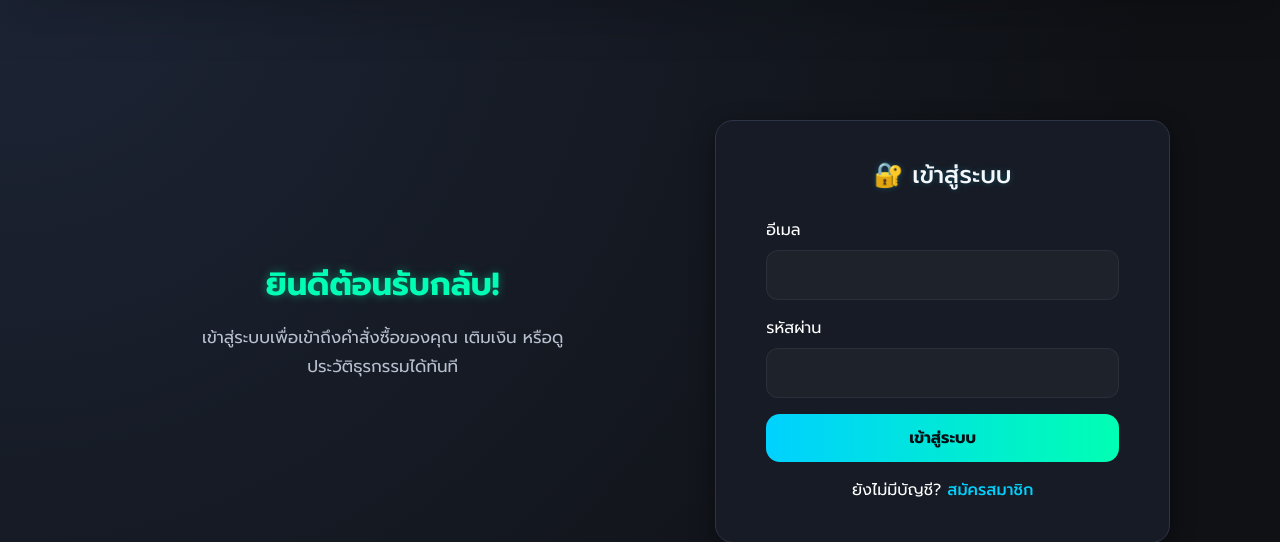
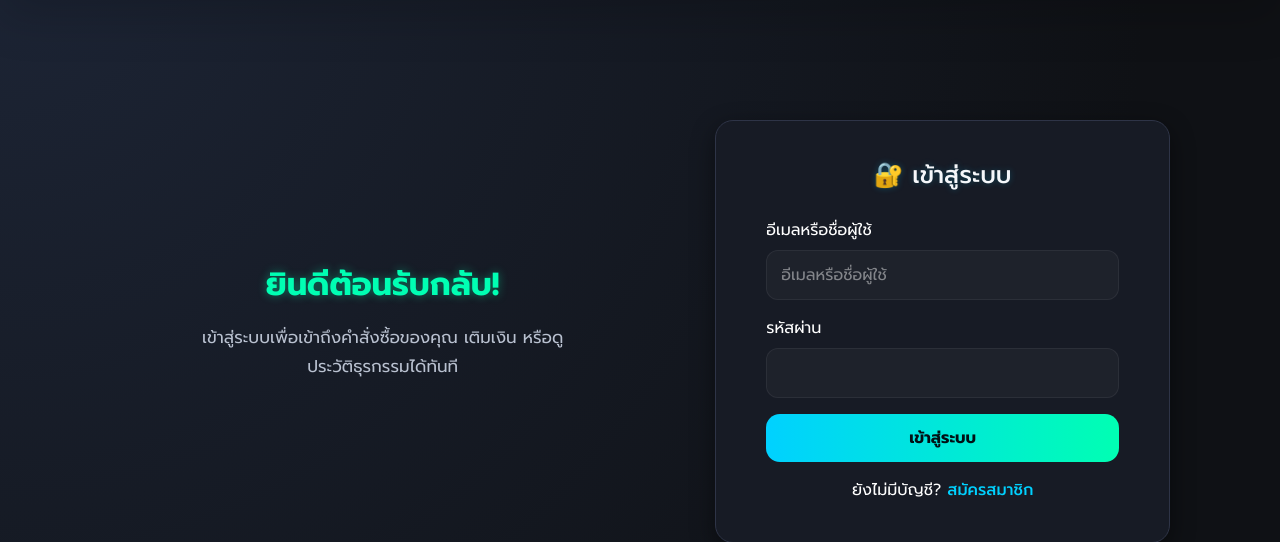
Before and after one commit to Lzer0x/Ldiwaa-Shop, a PHP site: page /login.php in a window 1280 px wide. Shown: the part 65-607 px from the top of the page. Run offline with PHP 8.4, Linux system fonts and the light colour scheme.

Commit message:
feat(login): allow login by username or email (identifier) and update form label

```diff
--- a/login.php
+++ b/login.php
@@ -5,14 +5,16 @@ include 'includes/header.php';
 
 // ตรวจสอบว่ามีการส่งฟอร์มหรือไม่
 if ($_SERVER['REQUEST_METHOD'] === 'POST') {
-    $email = trim($_POST['email'] ?? '');
-    $password = $_POST['password'] ?? '';
+  // รับค่า identifier ที่อาจจะเป็น username หรือ email
+  $identifier = trim($_POST['email'] ?? '');
+  $password = $_POST['password'] ?? '';
 
-    if ($email === '' || $password === '') {
-        $error = "กรุณากรอกอีเมลและรหัสผ่านให้ครบถ้วน";
-    } else {
-        $stmt = $conn->prepare("SELECT user_id, username, email, password, role, status FROM users WHERE email = ? LIMIT 1");
-        $stmt->execute([$email]);
+  if ($identifier === '' || $password === '') {
+    $error = "กรุณากรอกอีเมลหรือชื่อผู้ใช้ และรหัสผ่านให้ครบถ้วน";
+  } else {
+    // คิวรีหา user ตาม email หรือ username
+    $stmt = $conn->prepare("SELECT user_id, username, email, password, role, status FROM users WHERE email = ? OR username = ? LIMIT 1");
+    $stmt->execute([$identifier, $identifier]);
         $user = $stmt->fetch(PDO::FETCH_ASSOC);
 
         if ($user && password_verify($password, $user['password'])) {
@@ -81,9 +83,9 @@ if ($_SERVER['REQUEST_METHOD'] === 'POST') {
 
       <form method="post" action="login.php" autocomplete="off" novalidate>
         <div class="mb-3">
-          <label for="email" class="form-label">อีเมล</label>
-          <input type="email" id="email" name="email" class="form-control"
-                 required value="<?= htmlspecialchars($_POST['email'] ?? '') ?>">
+          <label for="email" class="form-label">อีเมลหรือชื่อผู้ใช้</label>
+          <input type="text" id="email" name="email" class="form-control"
+                 required placeholder="อีเมลหรือชื่อผู้ใช้" value="<?= htmlspecialchars($_POST['email'] ?? '') ?>">
         </div>
 
         <div class="mb-3">
```
